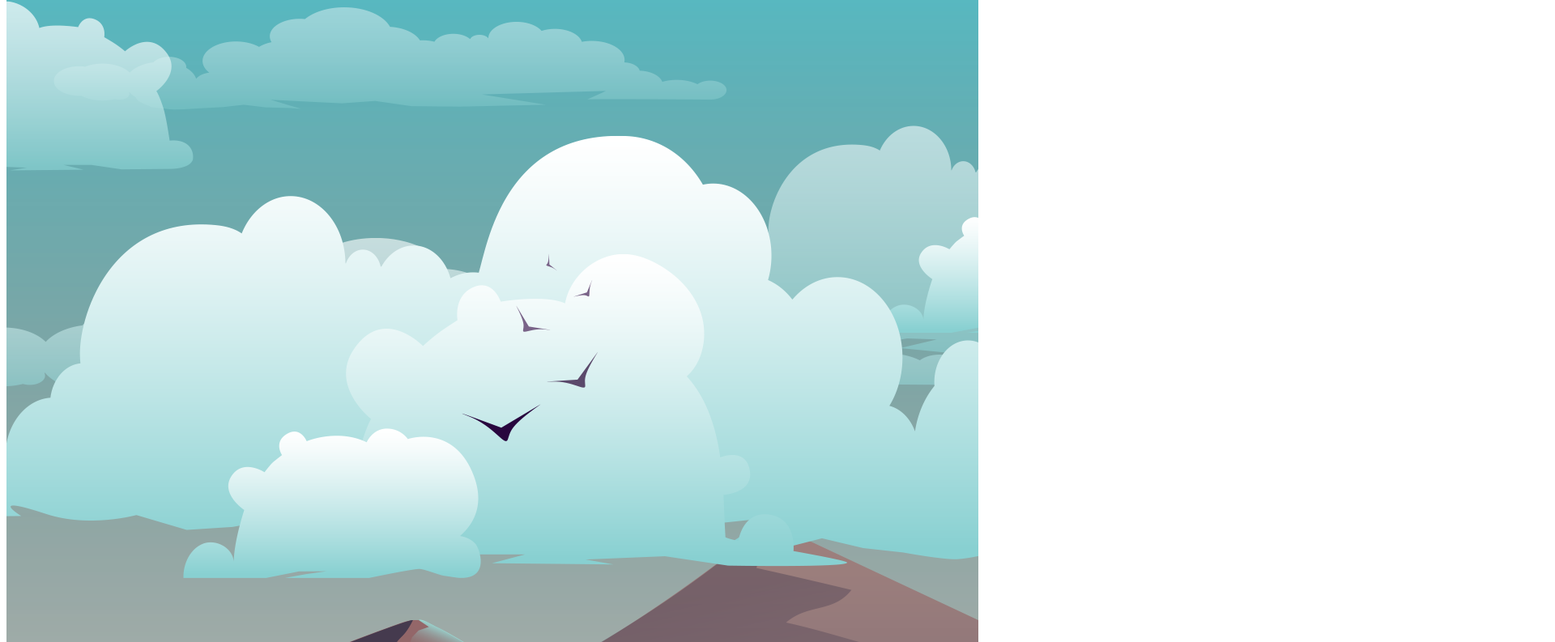
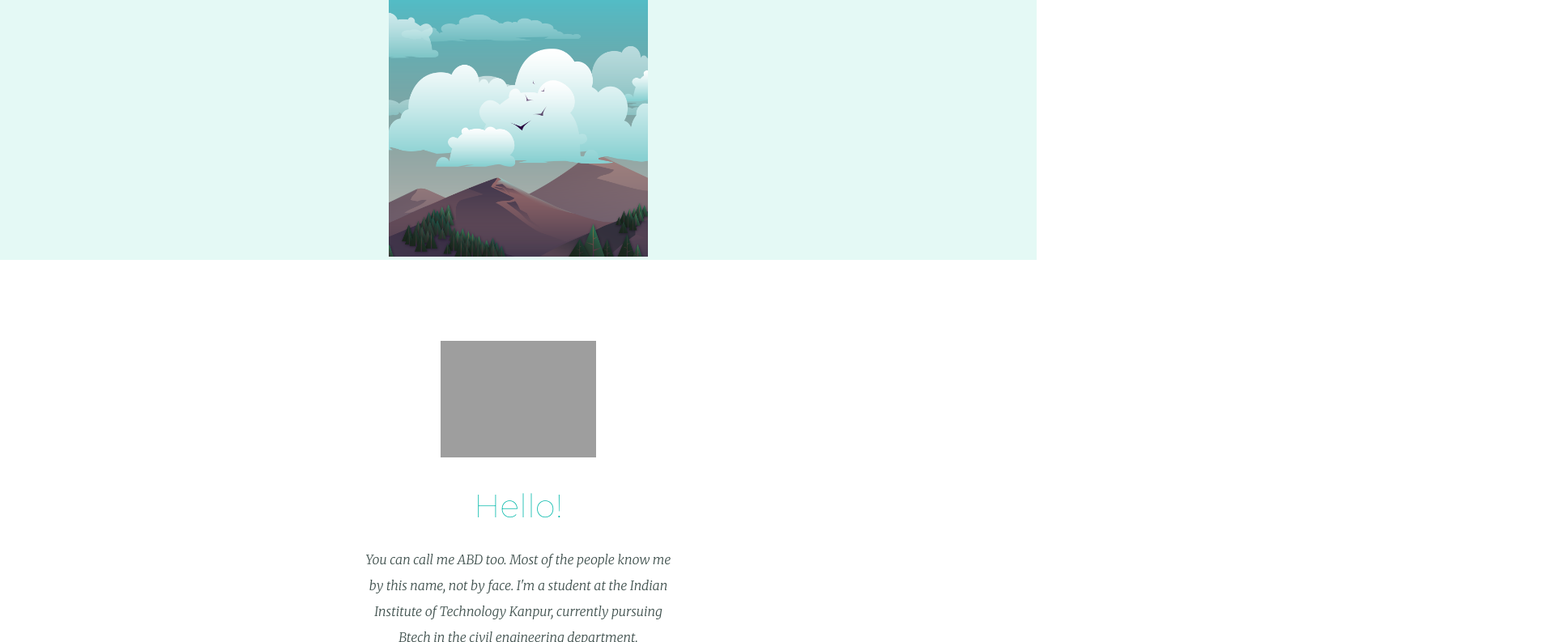
Before and after one commit to vijay-km/It-sVijay, a plain HTML site: page index.html in a window 1280 px wide. Shown: the part 354-1147 px from the top of the page at 81% size, 1920 px wide, since content can reach past the window. Drawn offline with Linux system fonts and the light colour scheme; files that its build step writes are made by us from their sources; the site is published under a folder, as on GitHub Pages, so addresses that start at the root find nothing.

Commit message:
Update index.html

```diff
--- a/index.html
+++ b/index.html
@@ -3,7 +3,7 @@
   <head>
     <meta charset="utf-8">
     <title>Vijay Maurya</title>
-    <link rel="stylesheet"  href="/stylesheet.css">
+    <link rel="stylesheet"  href="CSS/stylesheet.css">
     <link rel="icon" href="favicon.ico">
     <link rel="preconnect" href="https://fonts.gstatic.com">
 <link href="https://fonts.googleapis.com/css2?family=Merriweather:ital,wght@1,300&family=Montserrat:wght@100&family=Sacramento&display=swap" rel="stylesheet">
```
